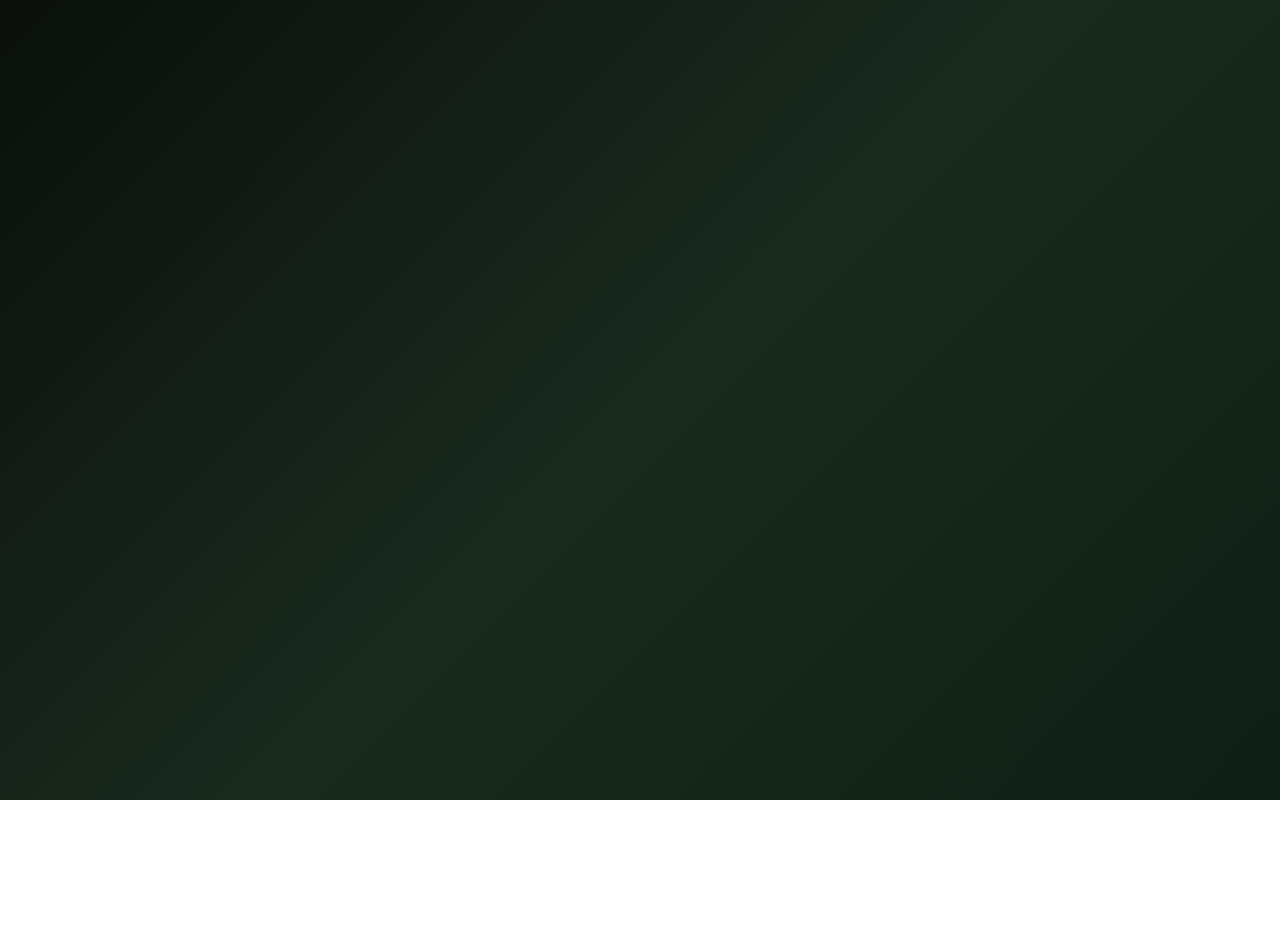
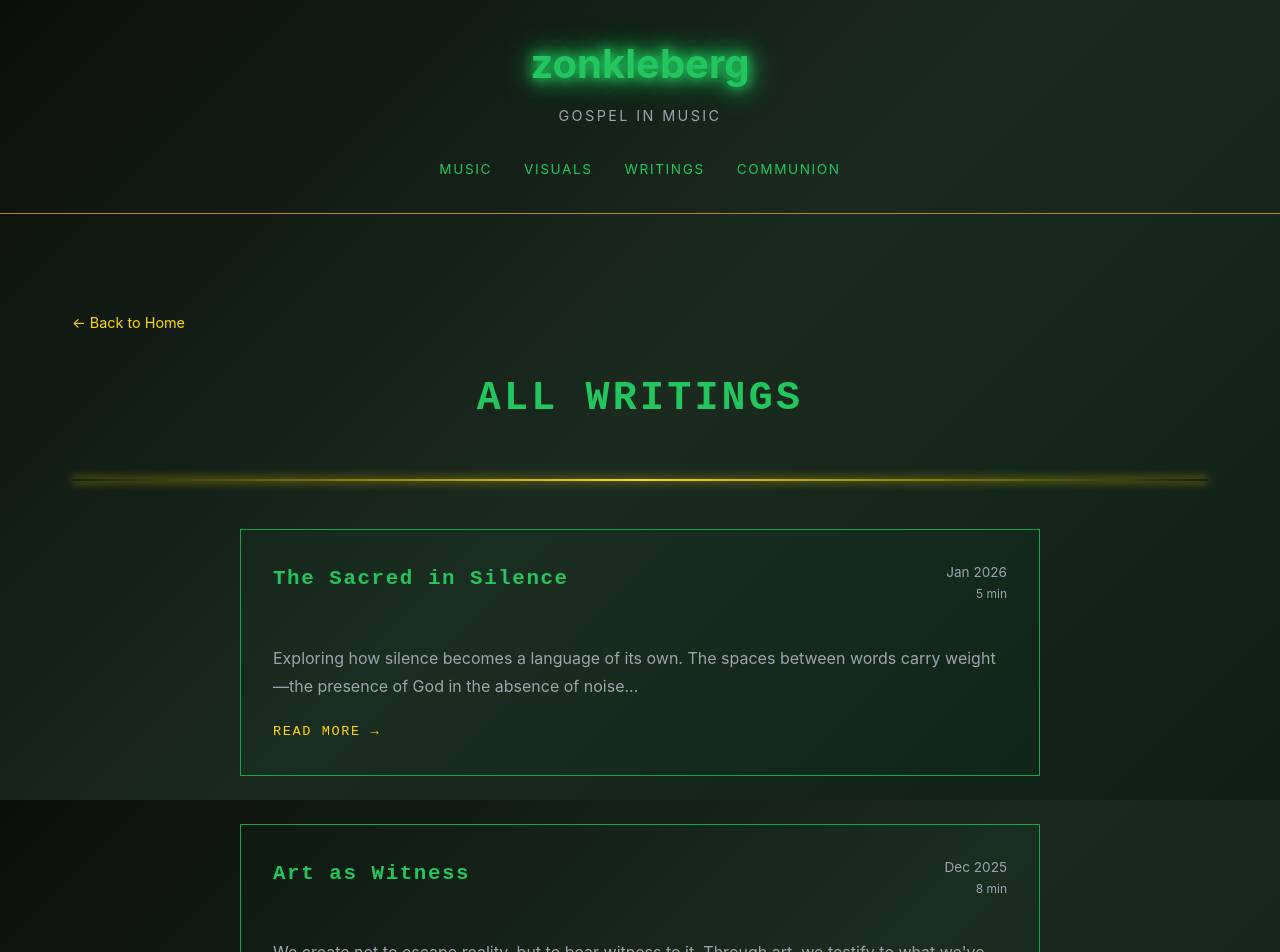
Before and after one commit to Pillar-Of-Light/homebase, a React (Create React App) app: page /writings in a window 1280 px wide. Before the commit this address had no page. Shown: the top 952 px of the page. Before the commit the page ends 800 px from the top, so only its background shows below. Built offline with nearby package versions, Linux system fonts and the light colour scheme.

Commit message:
Complete hybrid scroll/page layout

```diff
--- a/src/App.js
+++ b/src/App.js
@@ -3,8 +3,7 @@ import { BrowserRouter as Router, Routes, Route } from 'react-router-dom';
 import LandingMain from './pages/landing';
 import AllMusic from './pages/allmusic';
 import MoreVisuals from "./pages/morevisuals";
-/* import VisualsPage from './pages/VisualsPage';
-import WritingsPage from './pages/WritingsPage'; */
+import AllWritings from "./pages/allwritings";
 
 function App() {
   return (
@@ -13,6 +12,7 @@ function App() {
         <Route path="/" element={<LandingMain />} />
         <Route path="/music" element={<AllMusic />} />
         <Route path="/visuals" element={<MoreVisuals />} />
+        <Route path="/writings" element={<AllWritings />} />
       </Routes>
     </Router>
   );
--- a/src/components/sections/visuals.jsx
+++ b/src/components/sections/visuals.jsx
@@ -120,10 +120,9 @@ export default function Visuals() {
       </div>
 
       <div style={{ marginTop: "4rem", textAlign: "center" }}>
-        <p style={{ color: "var(--color-gray)", fontSize: "0.9rem", fontStyle: "italic" }}>
+        <p style={{ color: "var(--color-gray)", fontSize: "0.9rem", fontStyle: "italic", marginBottom: "2rem" }}>
           Visual works available for worship spaces, community gatherings, and spiritual events.
         </p>
-      </div>
         <Link
           to="/visuals"
           style={{
@@ -138,9 +137,18 @@ export default function Visuals() {
             transition: "all 0.3s ease",
             textDecoration: "none"
           }}
+          onMouseEnter={(e) => {
+            e.target.style.background = "var(--color-gold)";
+            e.target.style.color = "#0a0f0a";
+          }}
+          onMouseLeave={(e) => {
+            e.target.style.background = "transparent";
+            e.target.style.color = "var(--color-gold)";
+          }}
         >
           View All Visuals
         </Link>
+      </div>
     </section>
   );
 }
--- a/src/components/sections/writings.jsx
+++ b/src/components/sections/writings.jsx
@@ -1,4 +1,5 @@
 import React from "react";
+import { Link } from "react-router-dom";
 import GoldDivider from "../ui/gold-divider";
 
 export default function Writings() {
@@ -23,6 +24,8 @@ export default function Writings() {
     },
   ];
 
+  const displayWritings = writings.slice(0, 3);
+
   return (
     <section id="writings" style={{ paddingTop: "6rem" }}>
       <h2
@@ -39,7 +42,7 @@ export default function Writings() {
       </h2>
 
       <GoldDivider />
-
+displayW
       <div style={{ maxWidth: "800px", margin: "3rem auto" }}>
         {writings.map((writing, index) => (
           <article
@@ -97,8 +100,8 @@ export default function Writings() {
       </div>
 
       <div style={{ textAlign: "center", marginTop: "3rem" }}>
-        <a
-          href="#"
+        <Link
+          to="/writings"
           style={{
             display: "inline-block",
             padding: "1rem 2rem",
@@ -109,10 +112,11 @@ export default function Writings() {
             letterSpacing: "0.1rem",
             textTransform: "uppercase",
             transition: "all 0.3s ease",
+            textDecoration: "none",
           }}
           onMouseEnter={(e) => {
             e.target.style.background = "var(--color-gold)";
-            e.target.style.color = "var(--color-void)";
+            e.target.style.color = "#0a0f0a";
           }}
           onMouseLeave={(e) => {
             e.target.style.background = "transparent";
@@ -120,7 +124,7 @@ export default function Writings() {
           }}
         >
           View All Writings
-        </a>
+        </Link>
       </div>
     </section>
   );
--- a/src/pages/allwritings.jsx
+++ b/src/pages/allwritings.jsx
@@ -0,0 +1,122 @@
+import React from "react";
+import GoldDivider from "../components/ui/gold-divider";
+import { Link } from "react-router-dom";
+import Header from "../components/layout/header";
+import Footer from "../components/layout/footer";
+
+export default function AllWritings() {
+    const writings = [
+  {
+    id: 1,
+    title: "The Sacred in Silence",
+    date: "Jan 2026",
+    excerpt: "Exploring how silence becomes a language of its own. The spaces between words carry weight—the presence of God in the absence of noise...",
+    readTime: "5 min",
+  },
+  {
+    id: 2,
+    title: "Art as Witness",
+    date: "Dec 2025",
+    excerpt: "We create not to escape reality, but to bear witness to it. Through art, we testify to what we've seen, experienced, and learned...",
+    readTime: "8 min",
+  },
+  {
+    id: 3,
+    title: "Finding God in Broken Things",
+    date: "Nov 2025",
+    excerpt: "Brokenness is not failure. It is often where grace enters. A reflection on restoration, redemption, and the beauty found in repair...",
+    readTime: "12 min",
+  },
+  {
+    id: 4,
+    title: "Your New Article",
+    date: "Oct 2025",
+    excerpt: "Description...",
+    readTime: "10 min",
+  },
+];
+
+  return (
+    <div className="App">
+      <Header />
+      <main>
+        <section id="all-writings" style={{ paddingTop: "6rem" }}>
+          <Link to="/" style={{ color: "var(--color-gold)", fontSize: "0.9rem" }}>
+            &larr; Back to Home
+          </Link>
+
+          <h2 style={{
+            textAlign: "center",
+            color: "#22c55e",
+            fontFamily: "var(--font-heading)",
+            fontSize: "2.5rem",
+            letterSpacing: "0.2rem",
+            marginTop: "2rem",
+            marginBottom: "3rem",
+          }}>
+            ALL WRITINGS
+          </h2>
+
+          <GoldDivider />
+
+          <div style={{ maxWidth: "800px", margin: "3rem auto" }}>
+            {writings.map((writing, index) => (
+              <article
+                key={index}
+                style={{
+                  marginBottom: "3rem",
+                  padding: "2rem",
+                  border: "1px solid var(--color-green-dark)",
+                  background: "rgba(34, 197, 94, 0.02)",
+                  transition: "all 0.3s ease",
+                  cursor: "pointer",
+                }}
+                onMouseEnter={(e) => {
+                  e.currentTarget.style.borderColor = "var(--color-green-primary)";
+                  e.currentTarget.style.background = "rgba(34, 197, 94, 0.05)";
+                }}
+                onMouseLeave={(e) => {
+                  e.currentTarget.style.borderColor = "var(--color-green-dark)";
+                  e.currentTarget.style.background = "rgba(34, 197, 94, 0.02)";
+                }}
+              >
+                <div style={{ display: "flex", justifyContent: "space-between", alignItems: "start", marginBottom: "1rem" }}>
+                  <h3
+                    style={{
+                      color: "var(--color-green-primary)",
+                      fontFamily: "var(--font-heading)",
+                      fontSize: "1.3rem",
+                      letterSpacing: "0.1rem",
+                    }}
+                  >
+                    {writing.title}
+                  </h3>
+                  <div style={{ textAlign: "right" }}>
+                    <div style={{ color: "var(--color-gray)", fontSize: "0.85rem" }}>{writing.date}</div>
+                    <div style={{ color: "var(--color-gray)", fontSize: "0.75rem" }}>{writing.readTime}</div>
+                  </div>
+                </div>
+                <p style={{ color: "var(--color-gray)", lineHeight: "1.8", marginBottom: "1rem" }}>
+                  {writing.excerpt}
+                </p>
+                <a
+                  href="#"
+                  style={{
+                    color: "var(--color-gold)",
+                    fontFamily: "var(--font-heading)",
+                    fontSize: "0.85rem",
+                    letterSpacing: "0.1rem",
+                    textTransform: "uppercase",
+                  }}
+                >
+                  Read More →
+                </a>
+              </article>
+            ))}
+          </div>
+        </section>
+      </main>
+      <Footer />
+    </div>
+  );
+}
```
Lines whose indentation alone changed are shown as unchanged.
